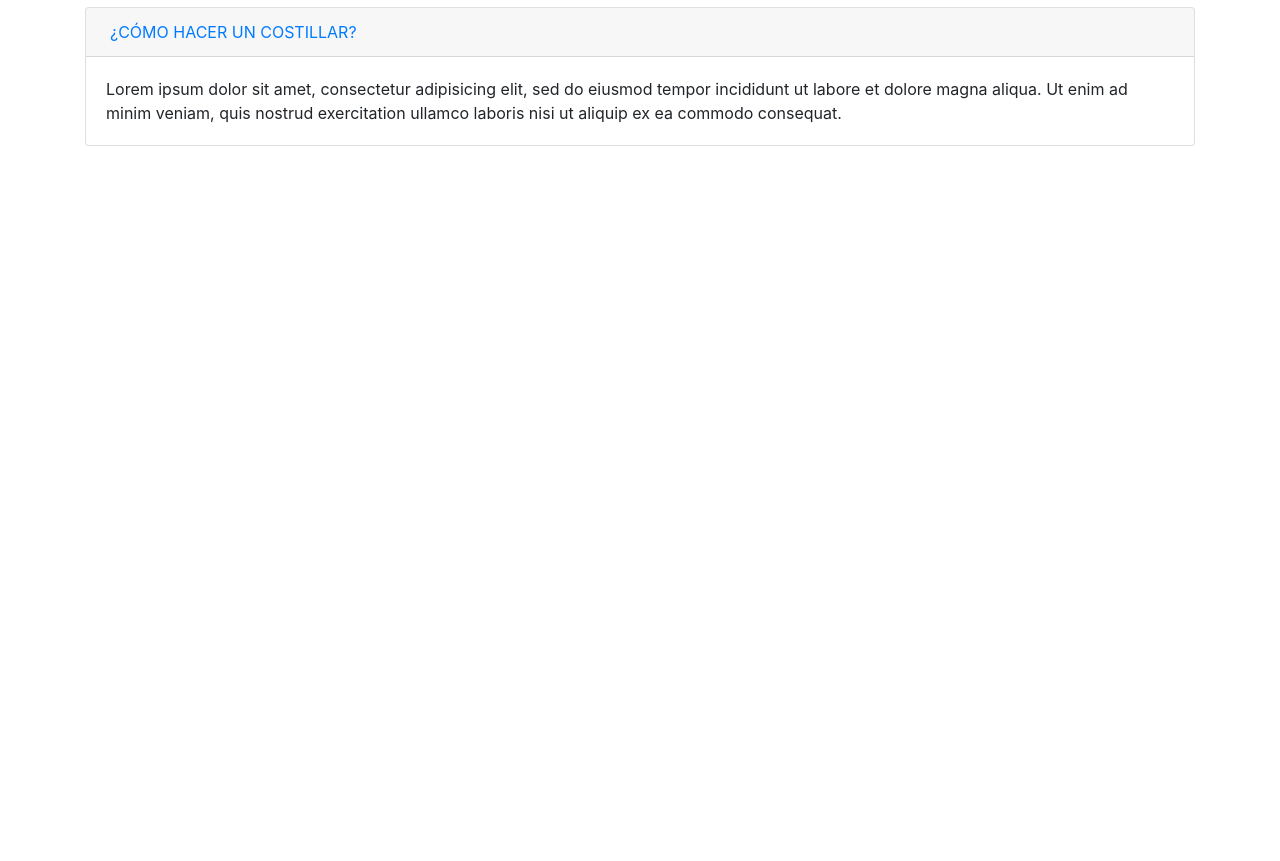
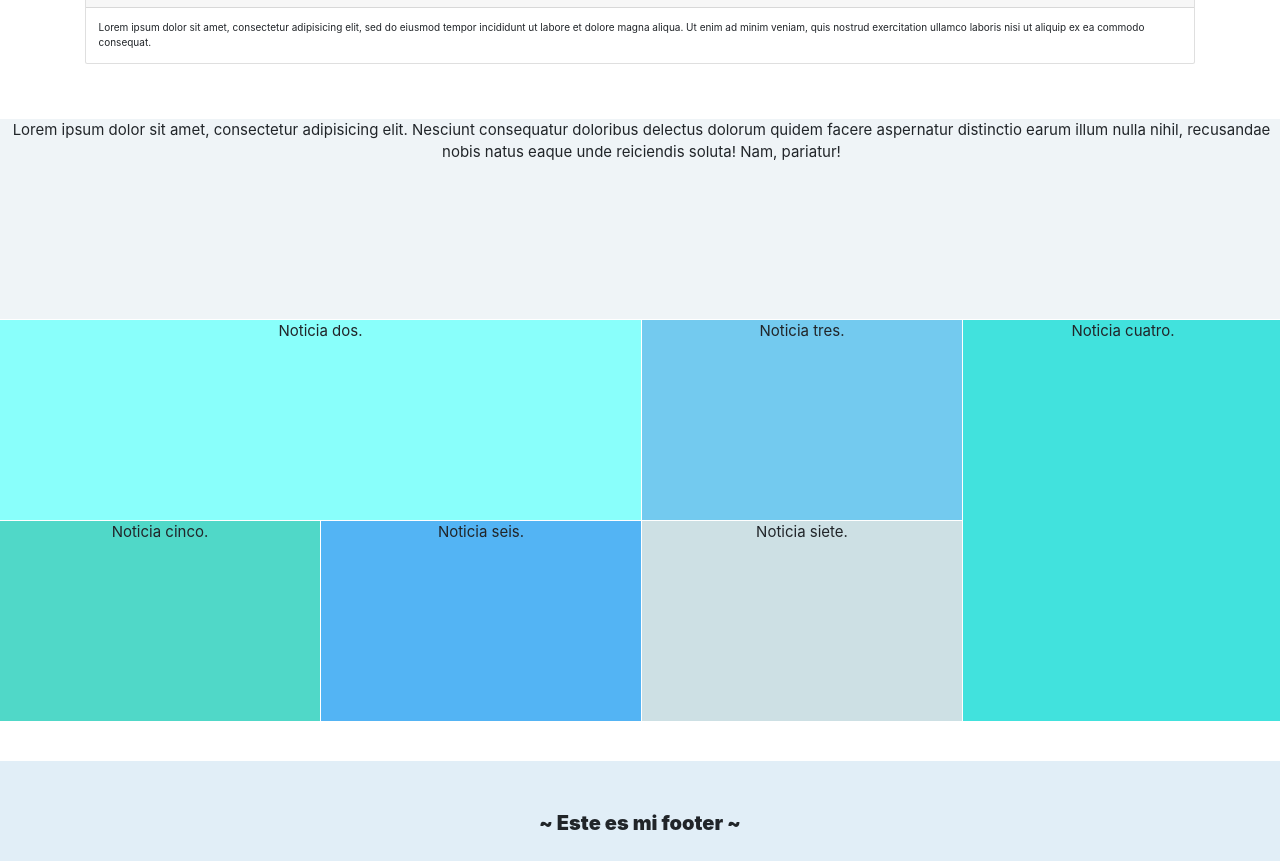
Before and after one commit to pablo092/GastronomiaHervida, a website: page asador.html in a window 1280 px wide. Shown: the part 616-1477 px from the top of the page. Before the commit the page ends 858 px from the top, so only its background shows below. Drawn offline with nearby package versions, Linux system fonts and the light colour scheme.

Commit message:
Clase 16-17

```diff
--- a/asador.html
+++ b/asador.html
@@ -5,13 +5,13 @@
     <meta http-equiv="X-UA-Compatible" content="IE=edge">
     <meta name="viewport" content="width=device-width, initial-scale=1.0">
     <title>Asador</title>
-    <link rel="stylesheet" href="estilos.css" />
+    <link rel="stylesheet" href="css/pruebacss.css" />
     <link rel="stylesheet" href="https://stackpath.bootstrapcdn.com/bootstrap/4.5.2/css/bootstrap.min.css" integrity="sha384-JcKb8q3iqJ61gNV9KGb8thSsNjpSL0n8PARn9HuZOnIxN0hoP+VmmDGMN5t9UJ0Z" crossorigin="anonymous">
 </head>
 <body>
     <header>
 		<nav>
-            <ul class="menu">
+            <ul class="flexMenu">
                 <li>
                     <a href="home.html">Inicio</a>
                 </li>
@@ -68,9 +68,35 @@
 	  </div>
 
 	<br>
-	<br>
-	<br>
-	<br>
+
+	<div class="grid-container">
+		<div class="bannerUno">
+			<p>Lorem ipsum dolor sit amet, consectetur adipisicing elit. Nesciunt consequatur doloribus delectus dolorum quidem facere aspernatur distinctio earum illum nulla nihil, recusandae nobis natus eaque unde reiciendis soluta! Nam, pariatur!
+			</p>
+		</div>
+		<div class="noticiaTres">
+			<p>Noticia tres.</p>
+		</div>
+		<div class="noticiaDos">
+			<p>Noticia dos.</p>
+		</div>
+		<div class="noticiaCuatro">
+			<p>Noticia cuatro.</p>
+		</div>
+		<div class="noticiaCinco">
+			<p>Noticia cinco.</p>
+		</div>
+		<div class="noticiaSeis">
+			<p>Noticia seis.</p>
+		</div>
+		<div class="noticiaSiete">
+			<p>Noticia siete.</p>
+		</div>
+	</div>
+
+	<footer>
+		<h5> ~ Este es mi footer ~ </h5>
+	</footer>
 	<script src="https://code.jquery.com/jquery-3.5.1.slim.min.js" integrity="sha384-DfXdz2htPH0lsSSs5nCTpuj/zy4C+OGpamoFVy38MVBnE+IbbVYUew+OrCXaRkfj" crossorigin="anonymous"></script>
 	<script src="https://cdn.jsdelivr.net/npm/popper.js@1.16.1/dist/umd/popper.min.js" integrity="sha384-9/reFTGAW83EW2RDu2S0VKaIzap3H66lZH81PoYlFhbGU+6BZp6G7niu735Sk7lN" crossorigin="anonymous"></script>
 	<script src="https://stackpath.bootstrapcdn.com/bootstrap/4.5.2/js/bootstrap.min.js" integrity="sha384-B4gt1jrGC7Jh4AgTPSdUtOBvfO8shuf57BaghqFfPlYxofvL8/KUEfYiJOMMV+rV" crossorigin="anonymous"></script>
--- /dev/null
+++ b/scss/_footer.scss
@@ -0,0 +1,13 @@
+/* Footer */
+
+footer{
+	background-color: #e1eef7;
+	width: 100%;
+	height: 100px;
+	padding: 50px 0 0 0;
+}
+footer h5{
+	font-size: 2rem;
+	font-weight: 900;
+	text-align: center;
+}
--- /dev/null
+++ b/scss/_generales.scss
@@ -0,0 +1,13 @@
+/* generales */
+html { /* etiqueta raíz */
+   font-size: 62.5%;
+}
+
+*{
+	margin:0px;
+	padding: 0px;
+}
+
+body{
+	font-family: 'Montserrat'
+}
--- /dev/null
+++ b/scss/_grilla.scss
@@ -0,0 +1,45 @@
+/*Grilla */
+
+.grid-container {
+	display: grid;
+	margin: 40px 0 40px 0;
+	grid-template-columns: repeat(4,25%);
+	grid-template-rows: repeat(3,200px);
+	gap: 1px 1px;
+	text-align: center;
+	justify-content: stretch;
+	font-size: 1.5rem;
+	grid-template-areas:
+	"bannerUno bannerUno bannerUno bannerUno"
+	"noticiaDos noticiaDos noticiaTres noticiaCuatro"
+	"noticiaCinco noticiaSeis noticiaSiete noticiaCuatro";
+}
+
+.bannerUno {
+	grid-area: bannerUno;
+	background-color: #EFF4F7;
+}
+.noticiaTres {
+	grid-area: noticiaTres;
+	background-color: #73CAEF;
+}
+.noticiaDos {
+	grid-area: noticiaDos;
+	background-color: #89FFFB;
+}
+.noticiaCuatro {
+	grid-area: noticiaCuatro;
+	background-color: #41E2DD;
+}
+.noticiaCinco {
+	grid-area: noticiaCinco;
+	background-color: #50D8C8;
+}
+.noticiaSeis {
+	grid-area: noticiaSeis;
+	background-color: #53B4F4;
+}
+.noticiaSiete {
+	grid-area: noticiaSiete;
+	background-color: #CDE0E4;
+}
--- /dev/null
+++ b/scss/_header.scss
@@ -0,0 +1,42 @@
+/* header */
+$cool-blue: #001F3F;
+$padding-size: 40px;
+
+@each $ciudad in la, chicago, ny {
+   .#{$ciudad} {
+         background-image:
+          url('images/#{$ciudad}.jpg');
+    }
+}
+
+@mixin header{
+	background-color: $cool-blue;
+	width: 100%;
+	height: 100px;
+	padding: 10px;
+}
+header{
+	@include header;
+	}
+
+header nav .flexMenu {
+	display: flex;
+	flex-direction: row;
+	align-items: center;
+	list-style:none;
+	justify-content: space-evenly;
+	padding: $padding-size;
+	font-size: 1.2rem;
+}
+
+.flexMenu li a {
+  text-decoration: none;
+  color: #4c00ff;
+}
+
+header h1{
+	color: #0095ff;
+	font-size: 2.5rem;
+	text-align: center;
+	padding: $padding-size;
+}
--- /dev/null
+++ b/scss/prueba.scss
@@ -0,0 +1,4 @@
+@import "generales";
+@import "header";
+@import "grilla";
+@import "footer";
```
Also changed, not shown: contacto.html (+1 -1 lines), gourmet.html (+1 -1 lines), home.html (+3 -1 lines), package.json (added, +26 -0 lines), parrilla.html (+1 -1 lines), css/images/chicago.jpg (added), css/images/la.jpg (added), css/images/ny.jpg (added), css/pruebacss.css (added), 2 other files.
